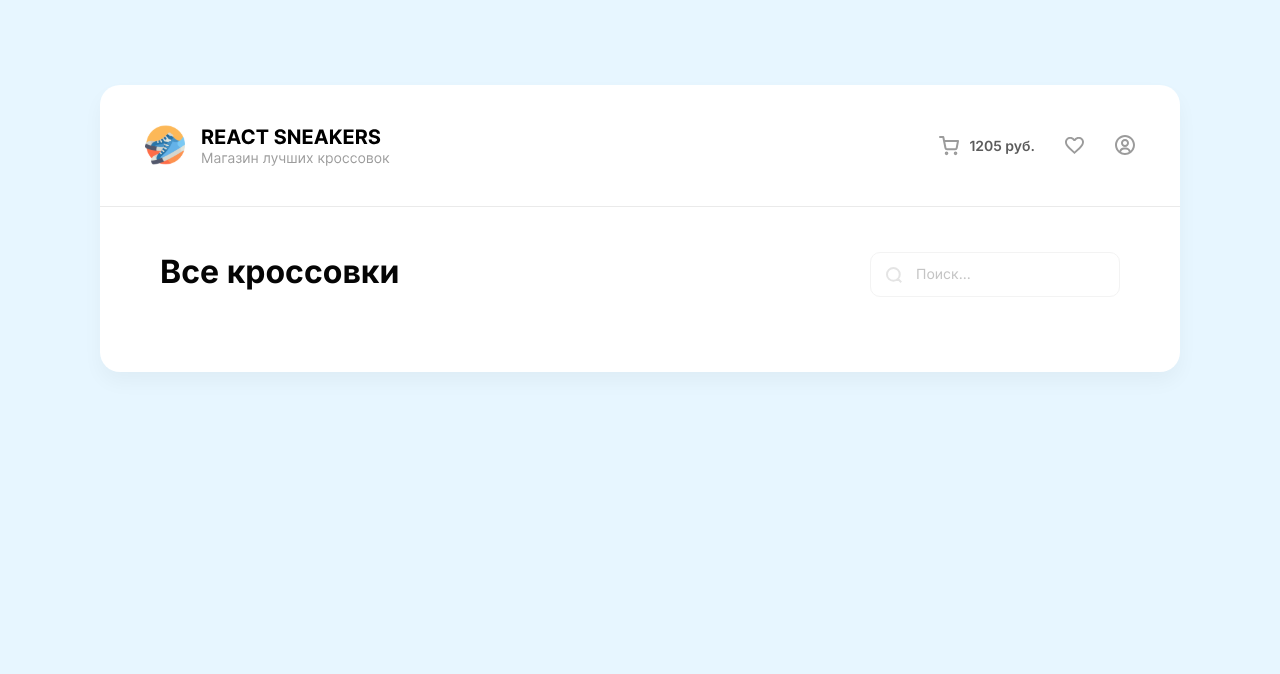
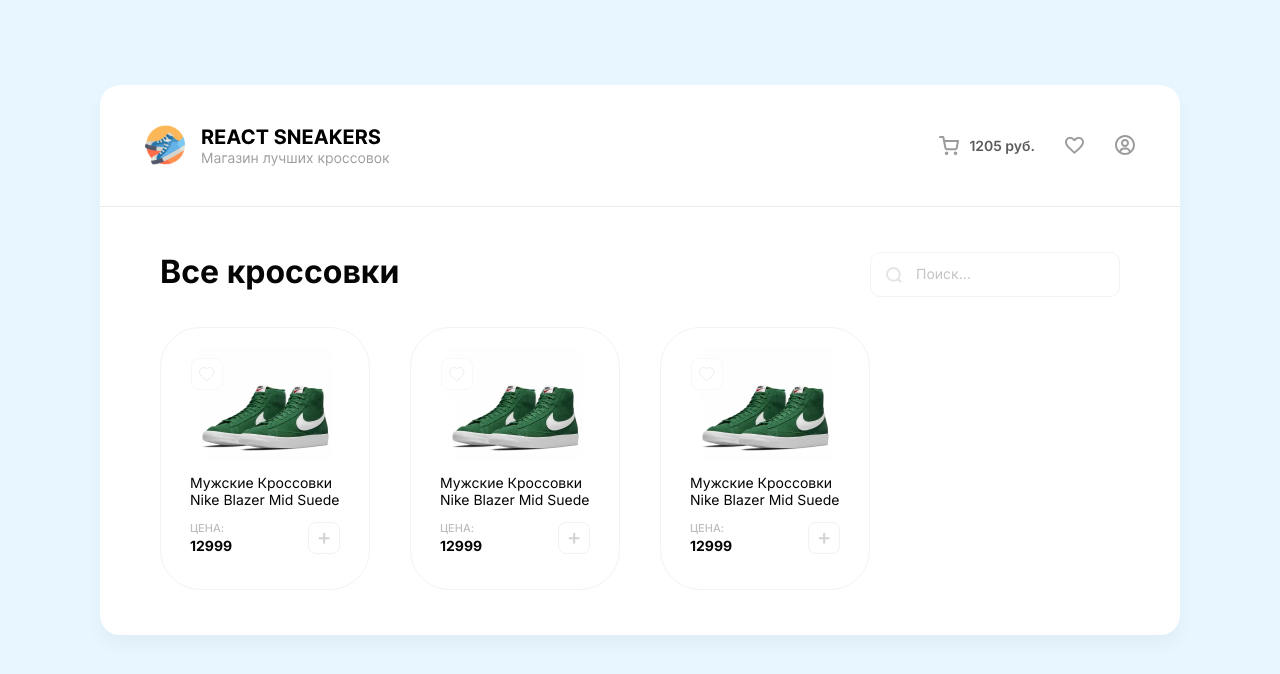
Before and after one commit to greatstudentkaze/react-sneakers-store, a React (Create React App) app: page / in a window 1280 px wide. Shown: the top 674 px of the page. Built offline with nearby package versions, Linux system fonts and the light colour scheme.

Commit message:
feat: render CardItem's on Catalog

```diff
--- a/src/components/catalog/index.tsx
+++ b/src/components/catalog/index.tsx
@@ -1,11 +1,45 @@
 import React from 'react';
 
+import CardItem from '../card-item';
 import './styles/catalog.scss';
 import searchIconSrc from '../../assets/images/icon/search.svg';
 
 interface Props {
   title: string
 }
+
+const catalog = [
+  {
+    id: '123',
+    title: 'Мужские Кроссовки Nike Blazer Mid Suede',
+    price: 12999,
+    currency: 'RUB',
+    imageSrc: {
+      '1x': 'catalog/sneakers/nike-blazer-mid-suede.jpg',
+      '2x': 'catalog/sneakers/nike-blazer-mid-suede@2x.jpg',
+    },
+  },
+  {
+    id: '1234',
+    title: 'Мужские Кроссовки Nike Blazer Mid Suede',
+    price: 12999,
+    currency: 'RUB',
+    imageSrc: {
+      '1x': 'catalog/sneakers/nike-blazer-mid-suede.jpg',
+      '2x': 'catalog/sneakers/nike-blazer-mid-suede@2x.jpg',
+    },
+  },
+  {
+    id: '12345',
+    title: 'Мужские Кроссовки Nike Blazer Mid Suede',
+    price: 12999,
+    currency: 'RUB',
+    imageSrc: {
+      '1x': 'catalog/sneakers/nike-blazer-mid-suede.jpg',
+      '2x': 'catalog/sneakers/nike-blazer-mid-suede@2x.jpg',
+    },
+  },
+];
 
 const Catalog = ({ title }: Props) => {
   return (
@@ -16,7 +50,15 @@ const Catalog = ({ title }: Props) => {
         <input className="catalog__search" type="text" id="catalog-search" placeholder="Поиск..." style={{ backgroundImage: `url("${searchIconSrc}")` }} />
       </header>
       <ul className="catalog__list">
-        <li></li>
+        {
+          !catalog.length
+            ? ': - ('
+            : catalog.map((item, i) => <li key={item.id}>
+              <CardItem title={item.title} imageSrc={item.imageSrc} index={i} price={item.price} currency={item.currency} />
+            </li>)
+        }
+        <li>
+        </li>
       </ul>
     </section>
   );
```
